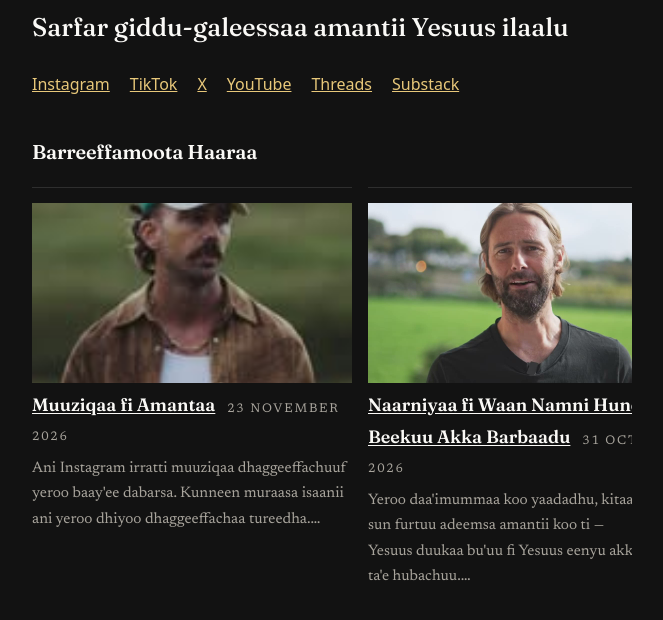
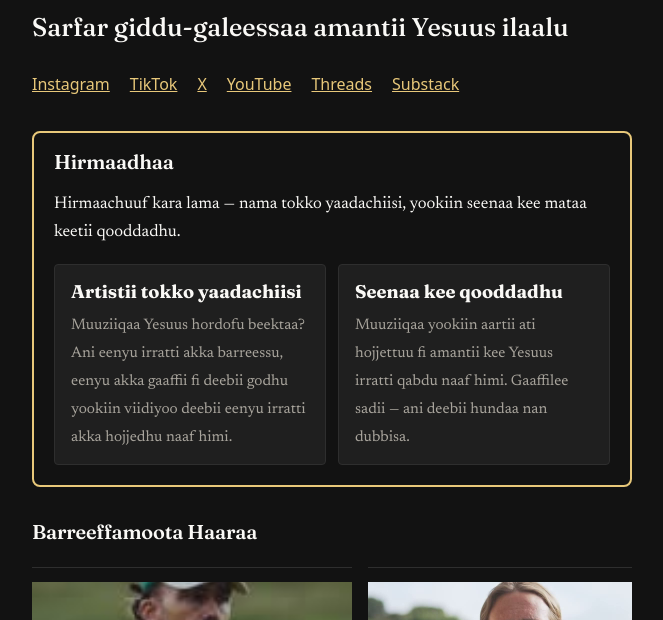
Before and after one commit to streamjonathan/jonathanmccallum-om, an Eleventy site: page index.njk in a window 1280 px wide. Shown: the part 133-753 px from the top of the page, without its empty margins (308-971 px from the left). Built offline with nearby package versions, Linux system fonts and the light colour scheme; Eleventy itself is replaced by a stand-in of ours; files that its build step writes are made by us from their sources; files whose address does not match are found by name.

Commit message:
Get involved box (translated), linking to the main site's Suggest and Share pages
The two cards link to https://jonathanmccallum.com/suggest-an-artist/ and
https://jonathanmccallum.com/share-your-story/ — this language site has no
suggest/share pages of its own, and the Worker's session cookie is host-only
for jonathanmccallum.com (no CORS for cross-origin API calls), so sign-in and
the forms cannot run on a jonathanmccallum-<code>.pages.dev origin.
Deployment waits on the Cloudflare 20-project cap / clubhousejonathan token.

```diff
--- /dev/null
+++ b/_includes/get-involved.njk
@@ -0,0 +1,14 @@
+<section class="get-involved" aria-labelledby="get-involved-heading">
+  <h2 id="get-involved-heading">Hirmaadhaa</h2>
+  <p>Hirmaachuuf kara lama — nama tokko yaadachiisi, yookiin seenaa kee mataa keetii qooddadhu.</p>
+  <div class="get-involved__cards">
+    <a class="get-involved__card" href="https://jonathanmccallum.com/suggest-an-artist/">
+      <strong>Artistii tokko yaadachiisi</strong>
+      <span>Muuziiqaa Yesuus hordofu beektaa? Ani eenyu irratti akka barreessu, eenyu akka gaaffii fi deebii godhu yookiin viidiyoo deebii eenyu irratti akka hojjedhu naaf himi.</span>
+    </a>
+    <a class="get-involved__card" href="https://jonathanmccallum.com/share-your-story/">
+      <strong>Seenaa kee qooddadhu</strong>
+      <span>Muuziiqaa yookiin aartii ati hojjettuu fi amantii kee Yesuus irratti qabdu naaf himi. Gaaffilee sadii — ani deebii hundaa nan dubbisa.</span>
+    </a>
+  </div>
+</section>
--- a/_includes/layouts/base.njk
+++ b/_includes/layouts/base.njk
@@ -132,8 +132,8 @@
 </script>
 {% endif %}
 <link rel="alternate" type="application/rss+xml" title="{{ site.title }}" href="/feed/">
-<link rel="preload" href="/css/style.css?v=12" as="style">
-<link rel="stylesheet" href="/css/style.css?v=12">
+<link rel="preload" href="/css/style.css?v=13" as="style">
+<link rel="stylesheet" href="/css/style.css?v=13">
 </head>
 <body>
 <a class="skip-link" href="#main">Gara qabiyyee darbi</a>
--- a/_includes/layouts/page.njk
+++ b/_includes/layouts/page.njk
@@ -5,3 +5,6 @@ layout: layouts/base.njk
   <h1>{{ title }}</h1>
   {{ content | safe }}
 </article>
+{% if page.url != "/suggest-an-artist/" and page.url != "/share-your-story/" %}
+{% include "get-involved.njk" %}
+{% endif %}
--- a/_includes/layouts/post.njk
+++ b/_includes/layouts/post.njk
@@ -10,6 +10,7 @@ layout: layouts/base.njk
   {{ content | safe }}
   </div>
 </article>
+{% include "get-involved.njk" %}
 {% set prevPost = collections.publishedPosts | getPreviousCollectionItem(page) %}
 {% set nextPost = collections.publishedPosts | getNextCollectionItem(page) %}
 {% if prevPost or nextPost %}
--- a/css/style.css
+++ b/css/style.css
@@ -256,6 +256,32 @@ button[type="submit"] {
 /* Featured carousel: the newest articles in a slow-moving row, same
    scroll-snap pattern as the Watch row. The reader can swipe or scroll
    it by hand; the script below moves it along gently when left alone. */
+/* Get involved: the reader forms, on the main site, in a gold box so they pop out.
+   On this language site the two cards link to jonathanmccallum.com, where
+   sign-in and the forms live (the session cookie is host-only for the main
+   site, so they cannot run here). */
+.get-involved {
+  border: 2px solid var(--link);
+  border-radius: 0.5rem;
+  padding: 1rem 1.25rem 1.25rem;
+  margin: 0 0 1.5rem;
+}
+.get-involved h2 { margin-top: 0; }
+.get-involved__cards { display: flex; flex-wrap: wrap; gap: 0.75rem; margin-top: 0.75rem; }
+.get-involved__card {
+  flex: 1 1 16rem;
+  display: block;
+  padding: 0.75rem 1rem;
+  border: 1px solid var(--line);
+  border-radius: 0.25rem;
+  background: var(--code-bg);
+  color: var(--text);
+  text-decoration: none;
+}
+.get-involved__card:hover { border-color: var(--link); }
+.get-involved__card strong { display: block; font-family: "Fraunces", Georgia, "Iowan Old Style", "Times New Roman", serif; font-size: 1.15rem; margin-bottom: 0.25rem; }
+.get-involved__card span { color: var(--muted); font-size: 0.95rem; }
+
 .featured { margin-top: 1.5rem; }
 .featured-row { display: flex; gap: 1rem; overflow-x: auto; scroll-snap-type: x mandatory; list-style: none; padding: 0 0 0.5rem; margin: 1rem 0; }
 /* The arrows and dots are the navigation now, so the row's own
--- a/index.njk
+++ b/index.njk
@@ -17,6 +17,8 @@ eleventyExcludeFromCollections: true
   <a href="https://www.threads.com/@jonamccallum">Threads</a>
   <a href="https://jonamccallum.substack.com">Substack</a>
 </p>
+
+{% include "get-involved.njk" %}
 
 <section class="featured" data-fade aria-labelledby="featured-heading">
   <h2 id="featured-heading">Barreeffamoota Haaraa</h2>
```
